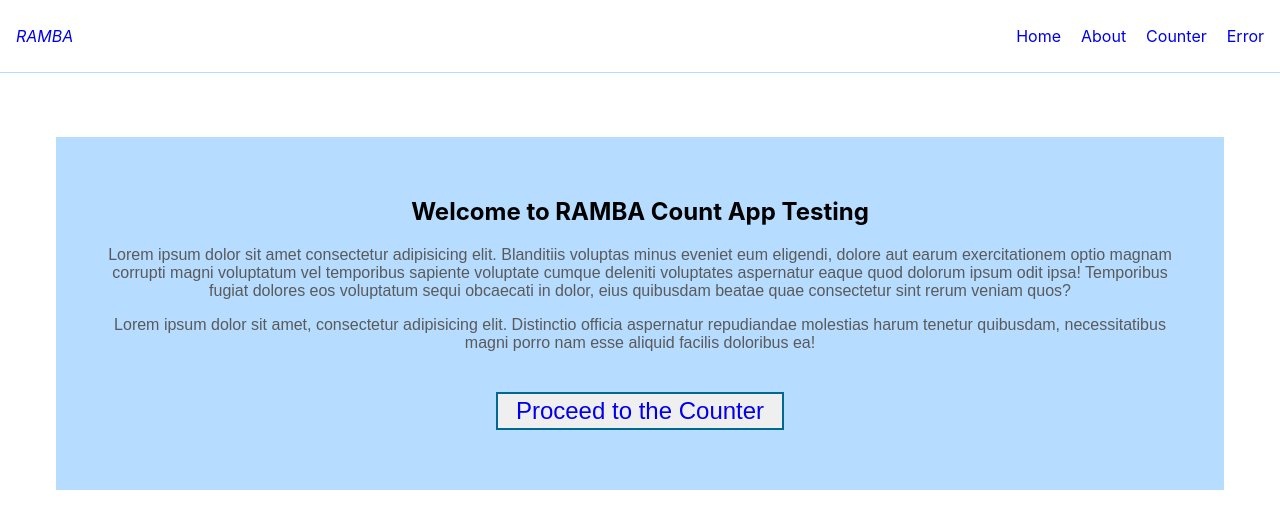
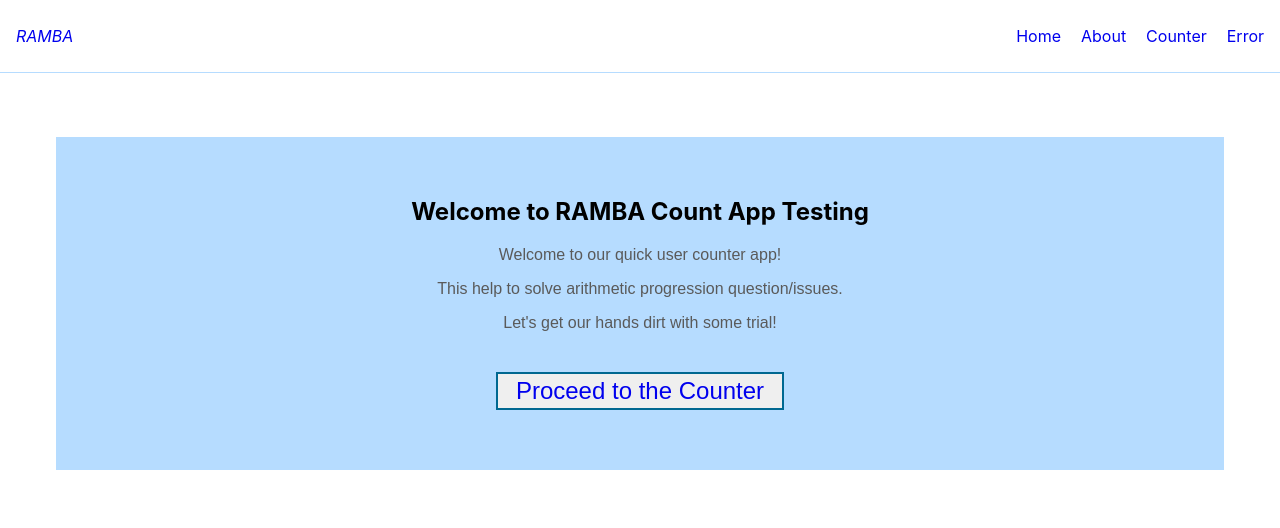
Before and after one commit to raysnowz/Altschool-second-semester-exam-2, a React (Create React App) app: page / in a window 1280 px wide. Shown: the top 528 px of the page. Built offline with nearby package versions, Linux system fonts and the light colour scheme.

Commit message:
Update Home.jsx

```diff
--- a/src/Components/Home.jsx
+++ b/src/Components/Home.jsx
@@ -2,8 +2,9 @@ const Home = () => {
     return (
         <div className="home">
             <h2>Welcome to RAMBA Count App Testing</h2>
-            <p>Lorem ipsum dolor sit amet consectetur adipisicing elit. Blanditiis voluptas minus eveniet eum eligendi, dolore aut earum exercitationem optio magnam corrupti magni voluptatum vel temporibus sapiente voluptate cumque deleniti voluptates aspernatur eaque quod dolorum ipsum odit ipsa! Temporibus fugiat dolores eos voluptatum sequi obcaecati in dolor, eius quibusdam beatae quae consectetur sint rerum veniam quos?</p>
-            <p>Lorem ipsum dolor sit amet, consectetur adipisicing elit. Distinctio officia aspernatur repudiandae molestias harum tenetur quibusdam, necessitatibus magni porro nam esse aliquid facilis doloribus ea!</p>
+            <p>Welcome to our quick user counter app!</p>
+            <p>This help to solve arithmetic progression question/issues.</p>
+            <p>Let's get our hands dirt with some trial!</p>
             <button className="counter-page"><a href="/counter">Proceed to the Counter</a></button>
         </div>
     );
```
